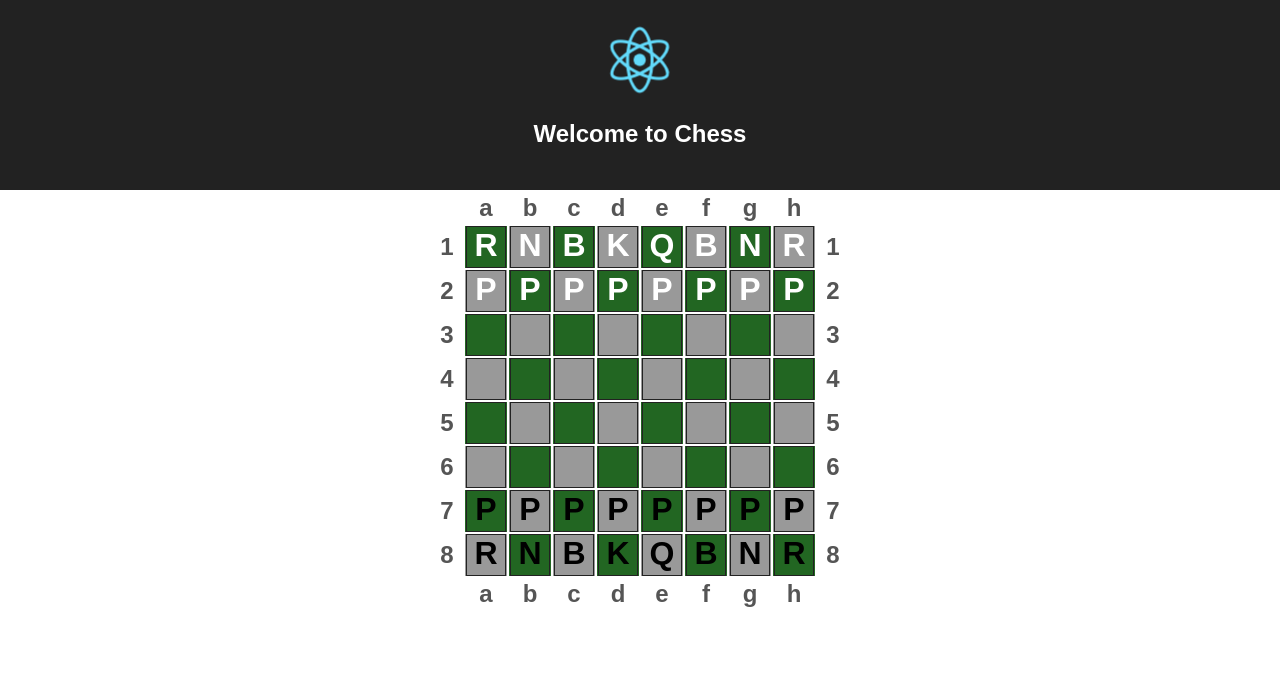
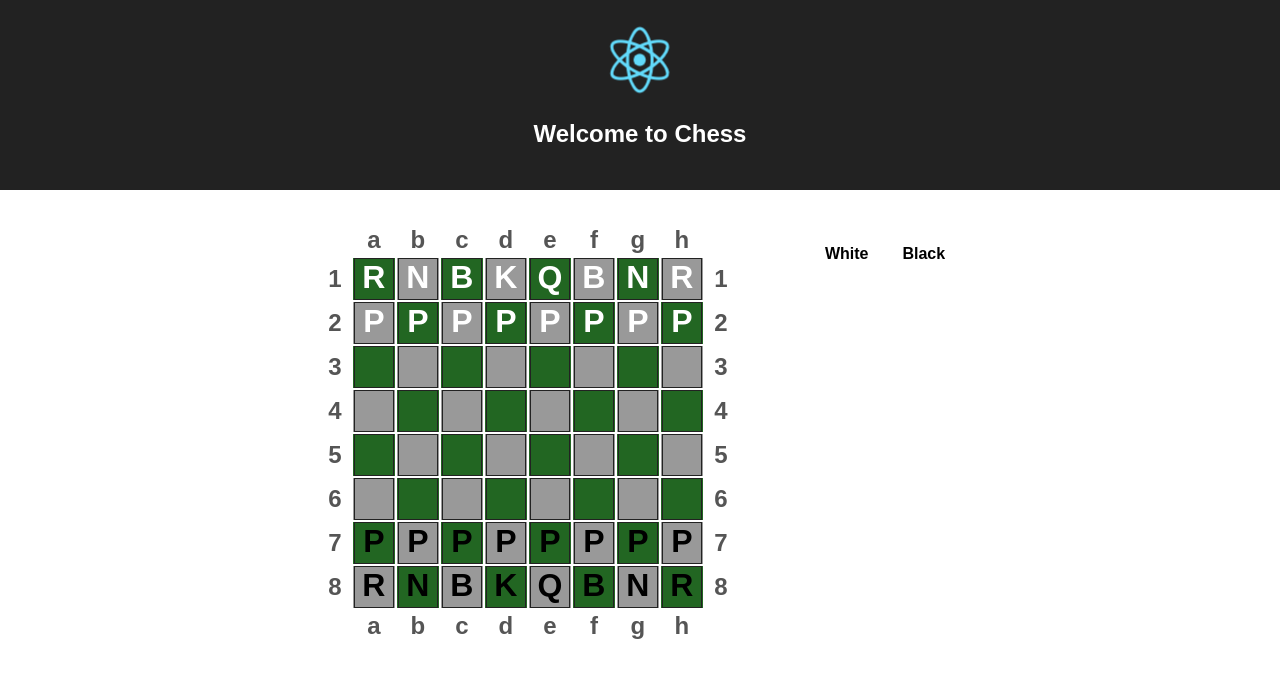
Before and after one commit to epscoe/chess-js, a React (Create React App) app: page / in a window 1280 px wide. Shown: the top 678 px of the page. Built offline with nearby package versions, Linux system fonts and the light colour scheme.

Commit message:
Added a Move History panel on the side, and a bunch of styling stuff to get it to not also look like a chess board.

```diff
--- a/src/chess/Chess.jsx
+++ b/src/chess/Chess.jsx
@@ -1,10 +1,27 @@
 import * as React from 'react';
-import { ChessBoard } from './views/ChessBoard';
-import { ErrorBoundary } from './ErrorBoundary';
+import ChessBoard from './views/ChessBoard';
+import MoveList from './views/MoveList';
+import ErrorBoundary from './ErrorBoundary';
+import ChessGame from './models/ChessGame';
 import './chess.css';
 
 export class Chess extends React.Component {
+    constructor(props) {
+        super(props);
+        this.clickSquare = this.clickSquare.bind(this);
+
+        this.game = this.props.game || new ChessGame();
+    }
+
     render() {
-        return <ErrorBoundary><ChessBoard size={8} /></ErrorBoundary>
+        return <ErrorBoundary>
+            <ChessBoard game={this.game} clickSquare={this.clickSquare} />
+            <MoveList moveHistory={this.game.moveHistory}/>
+        </ErrorBoundary>
+    }
+
+    clickSquare(pos) {
+        this.game.clickSquare(pos);
+        this.forceUpdate();
     }
 }
--- a/src/chess/ErrorBoundary.jsx
+++ b/src/chess/ErrorBoundary.jsx
@@ -1,6 +1,6 @@
 import * as React from 'react';
 
-export class ErrorBoundary extends React.Component {
+export default class ErrorBoundary extends React.Component {
     constructor(props) {
         super(props);
         this.state = {};
--- a/src/chess/chess.css
+++ b/src/chess/chess.css
@@ -2,7 +2,7 @@ table {
   margin: auto;
 }
 
-tbody td {
+.chessboard tbody td {
   height: 40px;
   width: 40px;
   text-align: center;
@@ -12,7 +12,7 @@ tbody td {
   user-select: none;
 }
 
-th, thead td {
+.chessboard th, .chessboard thead td {
   height: 30px;
   width: 30px;
   text-align: center;
@@ -22,39 +22,49 @@ th, thead td {
   user-select: none;
 }
 
-tbody tr:nth-child(even) td:nth-child(even) {
+.chessboard tbody tr:nth-child(even) td:nth-child(even) {
   background-color: #999999;
 }
 
-tbody tr:nth-child(even) td:nth-child(odd) {
+.chessboard tbody tr:nth-child(even) td:nth-child(odd) {
   background-color: #226622;
 }
 
-tbody tr:nth-child(odd) td:nth-child(even) {
+.chessboard tbody tr:nth-child(odd) td:nth-child(even) {
   background-color: #226622;
 }
 
-tbody tr:nth-child(odd) td:nth-child(odd) {
+.chessboard tbody tr:nth-child(odd) td:nth-child(odd) {
   background-color: #999999;
 }
 
-td div {
+.chessboard td div {
   height: 100%;
 }
 
-td div.unselected {
+.chessboard td div.unselected {
   border: 0.05em solid #222222;
 }
 
-td div.selected {
+.chessboard td div.selected {
   border: 0.05em solid #0033c0;
   background-color: #6090F0;
 }
 
-td div.empty-target {
+.chessboard td div.empty-target {
   border: 0.1em solid #22CCF0;
 }
 
-td div.attack-target {
+.chessboard td div.attack-target {
   border: 0.1em solid #F00000;
 }
+
+.vertical-section {
+  display: inline-block;
+  vertical-align: top;
+  margin: 2em;
+}
+
+.move-list td {
+  padding: 0em 1em;
+}
--- a/src/chess/models/ChessGame.js
+++ b/src/chess/models/ChessGame.js
@@ -5,13 +5,14 @@ import Bishop from './Bishop';
 import King from './King';
 import Queen from './Queen';
 import Pawn from './Pawn';
+import MoveHistory from './MoveHistory';
 
 export default class ChessGame {
     constructor() {
         this.size = 8;
         this.pieces = this.setupInitialPieces();
         this.allowedMoves = [];
-        this.moveHistory = [];
+        this.moveHistory = new MoveHistory();
         this.whoseTurn = White;
     }
 
--- /dev/null
+++ b/src/chess/models/MoveHistory.js
@@ -0,0 +1,19 @@
+export default class MoveHistory {
+    constructor() {
+        this.doneMoves = [];
+        this.undoneMoves = [];
+    }
+
+    movePairs() {
+        let result = [];
+        for (var i = 0; i < this.doneMoves.length; i += 2) {
+            result.push(this.doneMoves.slice(i, i + 2));
+        }
+
+        return result;
+    }
+
+    push(move) {
+        this.doneMoves.push(move)
+    }
+}
--- a/src/chess/models/PieceCommon.js
+++ b/src/chess/models/PieceCommon.js
@@ -35,9 +35,10 @@ export const Black = {
 };
 
 export class Move {
-    constructor(allowed, canContinue) {
+    constructor(allowed, canContinue, color) {
         this.allowed = allowed;
         this.canContinue = canContinue;
+        this.color = color;
     }
 
     execute() {
@@ -51,13 +52,13 @@ export class Move {
 
 export class DisallowedMove extends Move {
     constructor() {
-        super(false, false);
+        super(false, false, undefined);
     }
 }
 
 export class NormalMove extends Move {
     constructor(canContinue, piece, targetPos) {
-        super(true, canContinue);
+        super(true, canContinue, piece.color);
         this.piece = piece;
         this.startPos = piece.pos;
         this.targetPos = targetPos;
@@ -75,7 +76,7 @@ export class NormalMove extends Move {
 
 export class CaptureMove extends NormalMove {
     constructor(canContinue, piece, targetPiece) {
-        super(canContinue, piece, targetPiece.pos);
+        super(canContinue, piece, targetPiece.pos, piece.color);
         this.targetPiece = targetPiece;
     }
 
--- a/src/chess/views/ChessBoard.jsx
+++ b/src/chess/views/ChessBoard.jsx
@@ -3,12 +3,11 @@ import { EmptySquare, OccupiedSquare } from './Squares';
 import { Position, CaptureMove } from '../models/PieceCommon';
 import ChessGame from '../models/ChessGame';
 
-export class ChessBoard extends React.Component {
+export default class ChessBoard extends React.Component {
     constructor(props) {
         super(props);
-        this.clickSquare = this.clickSquare.bind(this);
 
-        this.game = new ChessGame();
+        this.game = this.props.game || new ChessGame();
     }
 
     pieces() {
@@ -38,7 +37,7 @@ export class ChessBoard extends React.Component {
             .map((_, col) => String.fromCharCode(97 + col))
             .map(char => <td key={char}>{char}</td>)
 
-        return <table>
+        return <table className="vertical-section chessboard">
             <thead><tr><th />{columnHeaders}</tr></thead>
             <tbody>{rows}</tbody>
             <thead><tr><th />{columnHeaders}</tr></thead>
@@ -55,16 +54,11 @@ export class ChessBoard extends React.Component {
 
             let selectionClass = piece.selected ? 'selected' : 'unselected';
             piece.setClass(selectionClass);
-            return <OccupiedSquare classes={piece.classes} piece={piece} display={piece.identifier} handleClick={() => this.clickSquare(pos)} />;
+            return <OccupiedSquare classes={piece.classes} piece={piece} display={piece.identifier} handleClick={() => this.props.clickSquare(pos)} />;
         }
         else {
             let cls = targetingMove ? 'empty-target' : 'unselected';
-            return <EmptySquare className={cls} handleClick={() => this.clickSquare(pos)} />;
+            return <EmptySquare className={cls} handleClick={() => this.props.clickSquare(pos)} />;
         }
     }
-
-    clickSquare(pos) {
-        this.game.clickSquare(pos);
-        this.forceUpdate();
-    }
 }
--- /dev/null
+++ b/src/chess/views/MoveList.jsx
@@ -0,0 +1,20 @@
+import * as React from 'react';
+
+export default class MoveList extends React.Component {
+    render() {
+        return <div className="vertical-section">
+            <table className="move-list">
+                <thead><tr><th /><td><h4>White</h4></td><td><h4>Black</h4></td></tr></thead>
+                <tbody>
+                    {this.props.moveHistory.movePairs().map((pair, idx) =>
+                        <tr key={idx}>
+                            <th>{idx + 1}.</th>
+                            <td>{pair[0].notation()}</td>
+                            <td>{pair[1] && pair[1].notation()}</td>
+                        </tr>
+                    )}
+                </tbody>
+            </table>
+        </div>;
+    }
+}
--- a/src/chess/views/Squares.jsx
+++ b/src/chess/views/Squares.jsx
@@ -1,13 +1,13 @@
 import * as React from 'react';
 
-export class EmptySquare extends React.Component {
+export class EmptySquare extends React.PureComponent {
     render() {
         var ps = this.props;
         return <div className={this.props.className} onClick={() => ps.handleClick(ps.x, ps.y)} />;
     }
 }
 
-export class OccupiedSquare extends React.Component {
+export class OccupiedSquare extends React.PureComponent {
     render() {
         var ps = this.props;
         var piece = ps.piece;
```
Also changed, not shown: todo.txt.
